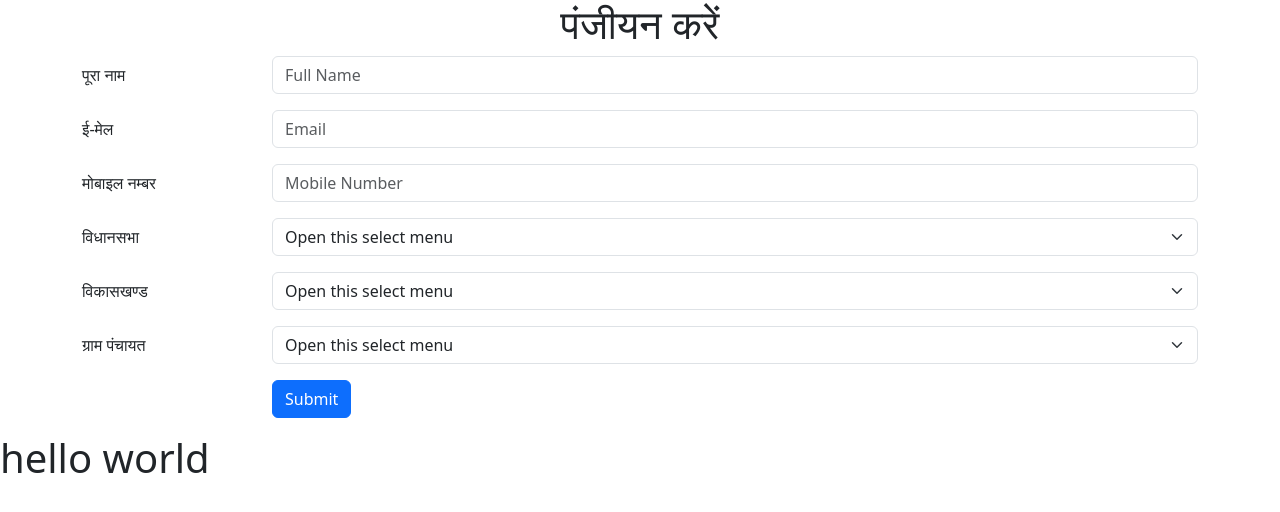
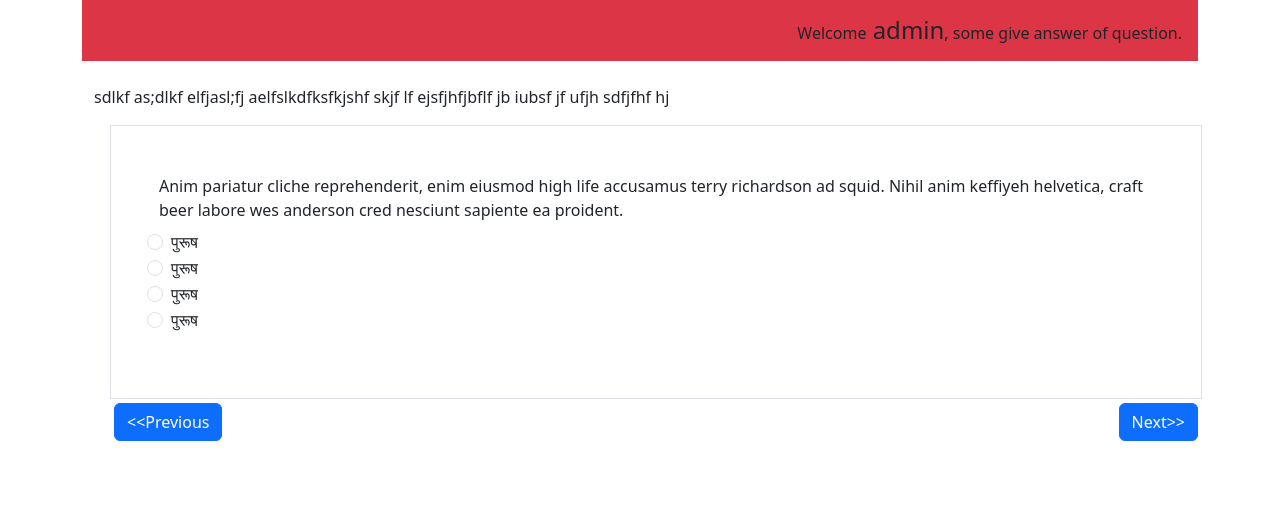
Before and after one commit to dpateireya/Voter-Survey, a React (Vite) app: page /dashboard in a window 1280 px wide. Shown: the top 512 px of the page. Built offline with nearby package versions, Linux system fonts and the light colour scheme.

Commit message:
modify dashboard and router

```diff
--- a/package.json
+++ b/package.json
@@ -13,7 +13,8 @@
     "bootstrap": "^5.3.2",
     "react": "^18.2.0",
     "react-bootstrap": "^2.9.2",
-    "react-dom": "^18.2.0"
+    "react-dom": "^18.2.0",
+    "react-router-dom": "^6.21.2"
   },
   "devDependencies": {
     "@types/react": "^18.2.43",
--- a/src/App.jsx
+++ b/src/App.jsx
@@ -1,11 +1,16 @@
+import { BrowserRouter, Route, Routes } from "react-router-dom";
+import RegistrationPage from "./components/RegistrationPage";
 import DashboardPage from "./components/DashboardPage";
-import RegistrationPage from "./components/RegistrationPage";
 
 function App() {
   return (
     <>
-      <RegistrationPage />
-      <DashboardPage/>
+      <BrowserRouter>
+        <Routes>
+          <Route element={<RegistrationPage />} path="/" />
+          <Route element={<DashboardPage />} path="/dashboard" />
+        </Routes>
+      </BrowserRouter>
     </>
   );
 }
--- a/src/components/DashboardPage.jsx
+++ b/src/components/DashboardPage.jsx
@@ -1,9 +1,30 @@
-
+import { Container } from "react-bootstrap";
+import Col from "react-bootstrap/Col";
+import Row from "react-bootstrap/Row";
+import SurveyBox from "./SurveyBox";
 
 function DashboardPage() {
-    return <>
-    <h1>hello world</h1>
+  let username = "admin";
+  return (
+    <>
+      <Container aria-labelledby="contained-modal-title-vcenter">
+        <Row className="justify-content-md-center align-middle ">
+          <Col>
+            <div className="bg-danger p-3 text-end">
+              Welcome
+              <span className="h4"> {username}</span>, some give answer of
+              question.
+            </div>
+            <div className="container mt-4">
+              <div className="row">
+                <SurveyBox />
+              </div>
+            </div>
+          </Col>
+        </Row>
+      </Container>
     </>
+  );
 }
 
 export default DashboardPage;
--- a/src/components/RegistrationPage.jsx
+++ b/src/components/RegistrationPage.jsx
@@ -1,21 +1,46 @@
+import { useState } from "react";
 import { Col, Container, Row } from "react-bootstrap";
 import Button from "react-bootstrap/Button";
 import Form from "react-bootstrap/Form";
+import { useNavigate } from "react-router-dom";
 
 function RegistrationPage() {
+  const initData = {
+    fullname: "",
+    email: "",
+    mobile: "",
+    age: "",
+    gender: "",
+  };
+  const navigate = useNavigate();
+  const [FormData, setFormData] = useState(initData);
+
+  const handleSubmit = (e) => {
+    e.preventDefault();
+    navigate("/dashboard");
+  };
+
   return (
     <>
-      <Container>
-        <Row className="justify-content-md-center ">
-          <Col>
-            <h1 className="text-center"> पंजीयन करें </h1>
+      <Container aria-labelledby="contained-modal-title-vcenter">
+        <Row className="justify-content-md-center align-middle ">
+          <Col sm={8}>
+            <h1 className="text-center bg-danger"> पंजीयन करें </h1>
             <Form>
               <Form.Group as={Row} className="mb-3">
                 <Form.Label column sm={2}>
                   पूरा नाम
                 </Form.Label>
                 <Col sm={10}>
-                  <Form.Control type="text" placeholder="Full Name" />
+                  <Form.Control
+                    name="fullname"
+                    value={FormData.fullname}
+                    type="text"
+                    placeholder="यहां पूरा नाम लिखें "
+                    onChange={(e) =>
+                      setFormData({ ...FormData, fullname: e.target.value })
+                    }
+                  />
                 </Col>
               </Form.Group>
               <Form.Group as={Row} className="mb-3">
@@ -23,7 +48,15 @@ function RegistrationPage() {
                   ई-मेल
                 </Form.Label>
                 <Col sm={10}>
-                  <Form.Control type="email" placeholder="Email" />
+                  <Form.Control
+                    name="email"
+                    value={FormData.email}
+                    type="email"
+                    placeholder="यहां ई-मेल एड्रेस लिखें "
+                    onChange={(e) =>
+                      setFormData({ ...FormData, email: e.target.value })
+                    }
+                  />
                 </Col>
               </Form.Group>
               <Form.Group as={Row} className="mb-3">
@@ -31,7 +64,66 @@ function RegistrationPage() {
                   मोबाइल नम्बर
                 </Form.Label>
                 <Col sm={10}>
-                  <Form.Control type="number" placeholder="Mobile Number" />
+                  <Form.Control
+                    name="mobile"
+                    value={FormData.mobile}
+                    type="number"
+                    placeholder="यहां मोबाइल नम्बर लिखें"
+                    onChange={(e) =>
+                      setFormData({ ...FormData, mobile: e.target.value })
+                    }
+                  />
+                </Col>
+              </Form.Group>
+              <Form.Group as={Row} className="mb-3">
+                <Form.Label column sm={2}>
+                  उम्र
+                </Form.Label>
+                <Col sm={4}>
+                  <Form.Control
+                    name="age"
+                    value={FormData.age}
+                    type="number"
+                    placeholder="यहां उम्र लिखें"
+                    onChange={(e) =>
+                      setFormData({ ...FormData, age: e.target.value })
+                    }
+                  />
+                </Col>
+                <Form.Label column sm={2} a>
+                  लिंग
+                </Form.Label>
+                <Col sm={4} className="mt-2">
+                  <Form.Check
+                    inline
+                    label="पुरूष"
+                    type="radio"
+                    value="Male"
+                    checked={FormData.gender === "Male"}
+                    onChange={(e) =>
+                      setFormData({ ...FormData, gender: e.target.value })
+                    }
+                  />
+                  <Form.Check
+                    inline
+                    label="महिला"
+                    type="radio"
+                    value="Female"
+                    checked={FormData.gender === "Female"}
+                    onChange={(e) =>
+                      setFormData({ ...FormData, gender: e.target.value })
+                    }
+                  />
+                  <Form.Check
+                    inline
+                    label="अन्य"
+                    type="radio"
+                    value="Other"
+                    checked={FormData.gender === "Other"}
+                    onChange={(e) =>
+                      setFormData({ ...FormData, gender: e.target.value })
+                    }
+                  />
                 </Col>
               </Form.Group>
               <Form.Group as={Row} className="mb-3">
@@ -40,10 +132,11 @@ function RegistrationPage() {
                 </Form.Label>
                 <Col sm={10}>
                   <Form.Select aria-label="Default select example">
-                    <option>Open this select menu</option>
-                    <option value="1">One</option>
-                    <option value="2">Two</option>
-                    <option value="3">Three</option>
+                    <option>--विधानसभा सिलेक्ट करें--</option>
+                    <option value="91">बड़वारा</option>
+                    <option value="92">विजयराघवगढ़</option>
+                    <option value="93">मुड़वारा</option>
+                    <option value="94">बहोरीबंद</option>
                   </Form.Select>
                 </Col>
               </Form.Group>
@@ -53,7 +146,7 @@ function RegistrationPage() {
                 </Form.Label>
                 <Col sm={10}>
                   <Form.Select aria-label="Default select example">
-                    <option>Open this select menu</option>
+                    <option>--विकासखण्ड सिलेक्ट करें--</option>
                     <option value="1">One</option>
                     <option value="2">Two</option>
                     <option value="3">Three</option>
@@ -66,17 +159,18 @@ function RegistrationPage() {
                 </Form.Label>
                 <Col sm={10}>
                   <Form.Select aria-label="Default select example">
-                    <option>Open this select menu</option>
+                    <option>--ग्राम पंचायत सिलेक्ट करें--</option>
                     <option value="1">One</option>
                     <option value="2">Two</option>
                     <option value="3">Three</option>
                   </Form.Select>
                 </Col>
               </Form.Group>
-
               <Form.Group as={Row} className="mb-3">
                 <Col sm={{ span: 10, offset: 2 }}>
-                  <Button type="submit">Submit</Button>
+                  <Button type="submit" onClick={handleSubmit}>
+                    Submit
+                  </Button>
                 </Col>
               </Form.Group>
             </Form>
--- /dev/null
+++ b/src/components/SurveyBox.jsx
@@ -0,0 +1,62 @@
+import { useEffect, useState } from "react";
+import { Form, Row } from "react-bootstrap";
+import Button from "react-bootstrap/Button";
+import Fade from "react-bootstrap/Fade";
+
+function SurveyBox() {
+  const [open, setOpen] = useState(true);
+
+  useEffect(() => {
+    setTimeout(() => {
+      setOpen(true);
+    }, 1000);
+  }, [open]);
+  return (
+    <>
+      <div>
+        sdlkf as;dlkf elfjasl;fj aelfslkdfksfkjshf skjf lf ejsfjhfjbflf jb iubsf
+        jf ufjh sdfjfhf hj
+      </div>
+      <div className="container-lg m-3 ">
+        <Fade in={open}>
+          <div id="example-fade-text" className="border p-lg-5 ">
+            <Form.Group as={Row} className="mb-3">
+              <Form.Label row>
+                Anim pariatur cliche reprehenderit, enim eiusmod high life
+                accusamus terry richardson ad squid. Nihil anim keffiyeh
+                helvetica, craft beer labore wes anderson cred nesciunt sapiente
+                ea proident.
+              </Form.Label>
+              <Row>
+                <Form.Check inline label="पुरूष" type="radio" value="Male" />
+                <Form.Check inline label="पुरूष" type="radio" value="Male" />
+                <Form.Check inline label="पुरूष" type="radio" value="Male" />
+                <Form.Check inline label="पुरूष" type="radio" value="Male" />
+              </Row>
+            </Form.Group>
+          </div>
+        </Fade>
+        <div className="m-1">
+          <Button
+            className="float-start"
+            onClick={() => setOpen(false)}
+            aria-controls="example-fade-text"
+            aria-expanded={false}
+          >
+            {`<<Previous`}
+          </Button>
+          <Button
+            className="float-end"
+            onClick={() => setOpen(false)}
+            aria-controls="example-fade-text"
+            aria-expanded={false}
+          >
+            {`Next>>`}
+          </Button>
+        </div>
+      </div>
+    </>
+  );
+}
+
+export default SurveyBox;
```
Also changed, not shown: 1 other file (tests, documents, lock files or other folders).
